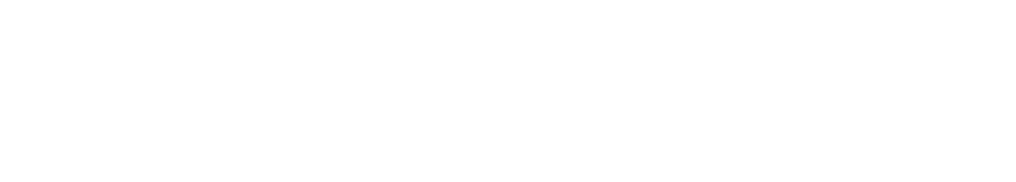
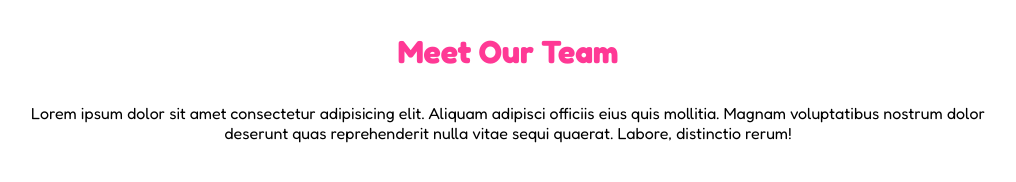
Before and after one commit to HadolphMercogliano/html-css-float-cards, a plain HTML site: page index.html in a window 1280 px wide. Shown: the whole page, without its empty margins (132-1148 px from the left). Drawn offline with Linux system fonts and the light colour scheme.

Commit message:
html header + style

```diff
--- a/css/style.css
+++ b/css/style.css
@@ -7,7 +7,7 @@
 
 /* variables */
 :root {
-   --primary: red;
+    --primary:#ff3995;
 }
 
 /* Generics */
@@ -17,10 +17,22 @@
     display: block;
  }
 body {
-
+    font-family: 'Fredoka', sans-serif;
 }
 
 /* Utility */
 .container {
     margin:0 auto;
+    width: 1000px;
 }
+
+/* main */
+
+h1 {
+    color:var(--primary);
+    margin:2rem;
+    text-align: center;
+}
+.description {
+    text-align: center;
+}
--- a/index.html
+++ b/index.html
@@ -14,6 +14,13 @@
 
 <body>
     <main>
+        <div class="container">
+            <h1>Meet Our Team</h1>
+
+            <p class="description">
+            Lorem ipsum dolor sit amet consectetur adipisicing elit. Aliquam adipisci officiis eius quis mollitia. Magnam voluptatibus nostrum dolor deserunt quas reprehenderit nulla vitae sequi quaerat. Labore, distinctio rerum!
+        </div>
+
         <div class="container">
 
             <div class="raw">
```
